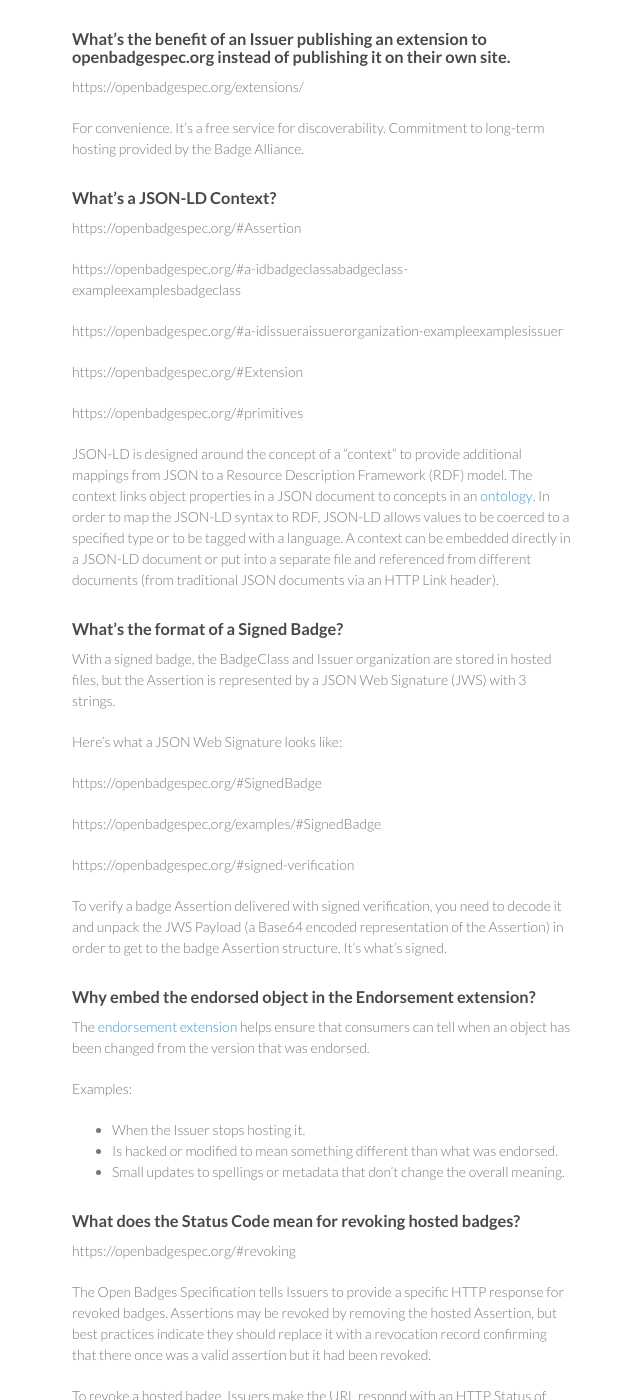
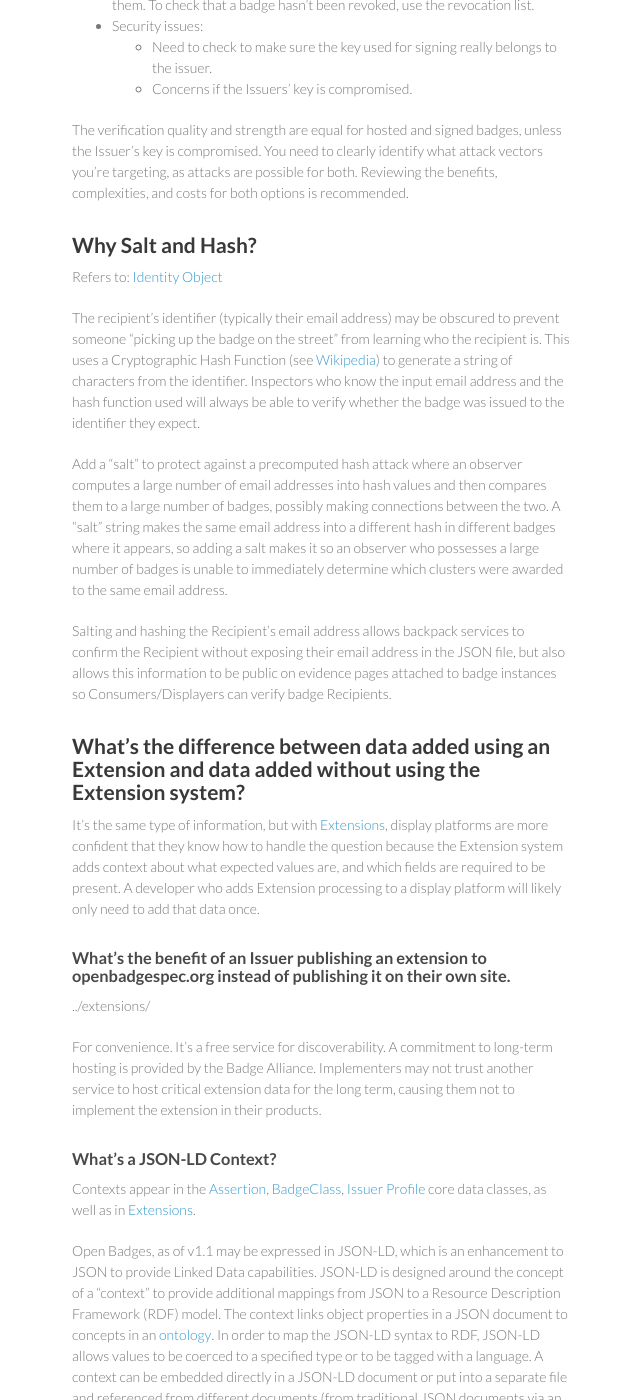
Before and after one commit to 1EdTech/openbadges-specification, a Jekyll site: the page built from faq/index.md, in a window 1280 px wide and 1400 px high, scrolled down 3392 px. Shown: the whole window, without its empty margins (498-1138 px from the left). Built offline with Jekyll 4.4.1, drawn with Linux system fonts in a browser that asks for light colours; some of the changed text lies outside the part shown.

Commit message:
Merges ottonomy/#3 from ccrytzer. Adds initial content to the non-technical FAQ page.

```diff
--- a/faq/index.md
+++ b/faq/index.md
@@ -6,31 +6,37 @@ layout: page
 ---
 # {{ page.title }}
 
-This guide was written for non-technical audiences as a companion to the Open Badges Technical Specification version 1.1.
+This guide was written for non-technical audiences as a companion to the Open Badges Technical Specification version 1.1. Thanks to [IMS Global](https://www.imsglobal.org/) for arranging contributions. This is an evolving document. Contributions welcome via filing an issue or pull request on the [openbadges-specification](https://github.com/openbadges/openbadges-specification) repository.
 
-## **What are the differences of BadgeClass vs. Assertion vs. Evidence?**
+*Authors*:
+Chris Crytzer, Badge Alliance
+Steve Gance, Washington State Board for Community and Technical Colleges
+
+## What are the differences between BadgeClass vs. Assertion vs. Evidence?
 
 There are three core data classes defined by the Open Badges Specification, and three main types of external metadata URLs.
 
 ### Badge Objects
-The [BadgeClass](https://openbadgespec.org/#BadgeClass) describes a particular defined achievement and points to the Issuer who defined it with its issuer property.
+The [BadgeClass](../#BadgeClass) describes a particular defined achievement and points to the Issuer who defined it with its issuer property.
 
-An [Assertion](http://openbadgespec.org/#Assertion) contains information about a single Recipient’s achievement of a BadgeClass and similarly points to the BadgeClass’s identifying ID with the “badge” property.
+An [Assertion](../#Assertion) contains information about a single Recipient’s achievement of a BadgeClass and similarly points to the BadgeClass’s identifying ID with the “badge” property.
 
-The [Issuer](https://openbadgespec.org/#Issuer) is uniquely identified by a Linked Data ID (which takes the form of an Internationalized Resource Identifier, specifically a URI).
+The [Issuer Profile](../#Issuer) is uniquely identified by a Linked Data ID (which takes the form of an Internationalized Resource Identifier, specifically a URI).
 
 ### External Metadata URLs
-[Evidence](https://openbadgespec.org/#evidence) is linked as a URL from an Assertion. It is assumed to be human-readable, meaning that a person must view and interpret the response from the evidence URL.
+[Evidence](../#evidence) is linked as a URL from an Assertion. It is assumed to be human-readable, meaning that a person must view and interpret the response from the evidence URL.
 
-[Criteria](https://openbadgespec.org/#criteria) is linked as a URL from a BadgeClass. It is the human-readable record of what must be done to earn the badge. Machines are assumed to be unable to fully interpret the response from the criteria URL.
+[Criteria](../#criteria) is linked as a URL from a BadgeClass. It is the human-readable record of what must be done to earn the badge. Machines are assumed to be unable to fully interpret the response from the criteria URL.
 
-An [Alignment URL](https://openbadgespec.org/#Alignment) is the canonical identifier for an objective targeted by a BadgeClass, such as an element of an educational standard, or a competency definition used by multiple organizations. The response from this URL is not assumed to be machine-interpretable.
+An [Alignment URL](../#Alignment) is the canonical identifier for an objective targeted by a BadgeClass, such as an element of an educational standard, or a competency definition used by multiple organizations. The response from this URL is not assumed to be machine-interpretable.
 
-Insert image
+Here's an image showing how these pieces fit together in the current (v1.1) specification:
+
+![The three core Open Badges data classes and associated linked documents](../images/core-badge-elements-faq.png)
 
 ## Baking
 
-https://openbadgespec.org/#badge-baking
+Refers to: [Badge Baking Specification](../baking/)
 
 ### How/when does the information in a baked badge get extracted?
 
@@ -49,123 +55,117 @@ On a local machine, to extract the Assertion data from an existing baked badge,
 
 The Open Badges community is looking into more easily-accessible options to ensure that badge inspectors know when they are encountering Open Badges and have quick access to the functions that open badges afford.
 
-### What does Verification measure? What doesn't it measure?
+## What does Verification measure? What doesn't it measure?
 
-https://openbadgespec.org/#hosted-verification
+Refers to: [Hosted Verification](../#hosted-verification)
 
 Verifying Open Badges Assertions involves checking the JSON structure to ensure that the data conforms to the Open Badges Specification, that it was issued by the expected entity and awarded to the expected entity, that you have the most up-to-date representation of the metadata, and that it hasn’t been revoked. There are two main branches of verification techniques outlined in the specification: hosted and signed verification.
 
 Current weaknesses with verification systems and the spec vary by verifying application, but include:
 
-+ Not checking to ensure Assertion, BadgeClass, and Issuer were published by the same entity.
-+ For signed Assertions, the spec doesn’t currently allow Issuers to declare a public key in the most meaningful location. Currently, the location of the public key is in the signed Assertion. A goal for the next release of the spec is to make the public key a property of the Issuer Profile.
+* Not checking to ensure Assertion, BadgeClass, and Issuer were published by the same entity.
+* For signed Assertions, the spec doesn’t currently allow Issuers to declare a public key in the most meaningful location. Currently, the location of the public key is in the signed Assertion. A goal for the next release of the spec is to make the public key a property of the Issuer Profile.
 
 The Badge Alliance Standard Working Group is working to improve the specification to strengthen signed Assertions.
 
-### What's the difference between Hosted and Signed badges?
+### What's the difference between Hosted and Signed verification?
 
-https://openbadgespec.org/#hosted-badges-a-idhostedbadgea
+Refers to: [Badge Verification](../#badge-verification)
 
-**Hosted badges**
-+ A full version of the badge resides on the web (hosting a JSON version).
-+ The Issuer doesn’t need to maintain records of each issuance of the badge. The Assertion can be verified at the stated URL. Awarding badges are instances of the BadgeClass:
- + Issuer profile = one URL
- + BadgeClass = one URL
- + Assertion file = one URL (specific to the Recipient)
-+ The majority of badges being issued are hosted Assertions, which don't require key management and are generally considered safer.
-+ Security concerns with hosting:
- + Portable references to files (instances) don’t take "source of truth" with it, but instead carry a link to it.
+**Hosted badges**:
 
-**Signed badges**
-+ The Issuer profile is hosted (indicating Issuer ownership) = one URL
-+ The BadgeClass is also hosted = one URL
-+ The Assertion class isn’t hosted. Need to do key management:
- + The Assertion is baked into a portable image file with a digital signature that has a public key. Data is verified with a private key.
- + Assertion is the source of truth. The Recipient possesses the Assertion.
-+ Portable even if the server goes down and is more resilient to servers failing.
-+ Very few Issuers are using signed Assertions. Sometimes used when awarding a significant number of badges if the Issuer knows it won’t need to revoke them. To check that a badge hasn’t been revoked, use the revocation list.
-+ Security issues:
- + Need to check to see if the badge is original and not tampered with.
- + Concerns if the Issuers' key is compromised.
+* A full version of the badge resides on the web (hosting a JSON version of each badge object, Assertion, BadgeClass, and Issuer).
+* The Issuer doesn’t need to maintain records of each issuance of the badge. The Assertion can be verified at the URL provided in the [verification object](../#VerificationObject). Awarding badges are instances of the BadgeClass:
+  - Issuer profile = one URL
+  - BadgeClass = one URL
+  - Assertion file = one URL (specific to the Recipient)
+* The majority of badges being issued are hosted Assertions, which don't require key management and are generally considered safer.
+* Security concerns with hosting:
+  - Portable references to files (instances) don’t take "source of truth" with it, but instead carry a link to it, so portable versions may not be assumed to be correct.
+  - Hosted files may change after scanning by a verification service, and there are no mechanisms to determine when reverification should be performed.
+  - Hosted servers may become unavailable over time, rendering badges unverifiable.
+
+**Signed badges**:
+
+* The Issuer profile is hosted (indicating Issuer ownership) = one URL
+* The BadgeClass is also hosted = one URL
+* The Assertion class isn’t hosted. Need to do key management:
+  - The Assertion is baked into a portable image file with a digital signature that has a public key. Data is verified with a private key.
+  - Assertion is the source of truth. The Recipient possesses the Assertion.
+* Portable even if the server goes down and is more resilient to servers failing.
+* Very few Issuers are using signed Assertions. Sometimes used when awarding a significant number of badges if the Issuer knows it won’t need to revoke them. To check that a badge hasn’t been revoked, use the revocation list.
+* Security issues:
+  - Need to check to make sure the key used for signing really belongs to the issuer.
+  - Concerns if the Issuers' key is compromised.
 
 The verification quality and strength are equal for hosted and signed badges, unless the Issuer's key is compromised. You need to clearly identify what attack vectors you're targeting, as attacks are possible for both. Reviewing the benefits, complexities, and costs for both options is recommended.
 
-### Why Salt and Hash?
+## Why Salt and Hash?
 
-https://openbadgespec.org/#a-ididentityobjectaidentityobject
+Refers to: [Identity Object](../#a-ididentityobjectaidentityobject)
 
-Add salt to protect against a hash attack. Always salt hashes for protecting against some attacks.
+The recipient's identifier (typically their email address) may be obscured to prevent someone "picking up the badge on the street" from learning who the recipient is. This uses a Cryptographic Hash Function (see [Wikipedia](https://en.wikipedia.org/wiki/Cryptographic_hash_function)) to generate a string of characters from the identifier. Inspectors who know the input email address and the hash function used will always be able to verify whether the badge was issued to the identifier they expect.
 
-Salt for hashing the Recipient’s email address allows backpack services to confirm the Recipient without exposing his/her email address in the JSON file, but also allows this information to be public on evidence pages attached to badge instances so Consumers/Displayers can verify badge Recipients.
+Add a "salt" to protect against a precomputed hash attack where an observer computes a large number of email addresses into hash values and then compares them to a large number of badges, possibly making connections between the two. A "salt" string makes the same email address into a different hash in different badges where it appears, so adding a salt makes it so an observer who possesses a large number of badges is unable to immediately determine which clusters were awarded to the same email address.
 
-By salting hashes, the information is more secure and less susceptible to hacking. Salt helps randomize the hashed text even more.
+Salting and hashing the Recipient’s email address allows backpack services to confirm the Recipient without exposing their email address in the JSON file, but also allows this information to be public on evidence pages attached to badge instances so Consumers/Displayers can verify badge Recipients.
 
-### What's the difference between data added using an Extension and data added without using the Extension system?
+## What's the difference between data added using an Extension and data added without using the Extension system?
 
-It’s the same type of information but with [Extensions](https://openbadgespec.org/extensions/#), display platforms are more confident that they know how to handle the question because the Extension system adds context about what expected values are, and which fields are required to be present. A developer who adds Extension processing to a display platform will likely only need to add that data once.
+It’s the same type of information, but with [Extensions](../extensions/#), display platforms are more confident that they know how to handle the question because the Extension system adds context about what expected values are, and which fields are required to be present. A developer who adds Extension processing to a display platform will likely only need to add that data once.
 
 ### What’s the benefit of an Issuer publishing an extension to openbadgespec.org instead of publishing it on their own site.
 
-https://openbadgespec.org/extensions/
+../extensions/
 
-For convenience. It’s a free service for discoverability. Commitment to long-term hosting provided by the Badge Alliance.
+For convenience. It’s a free service for discoverability. A commitment to long-term hosting is provided by the Badge Alliance. Implementers may not trust another service to host critical extension data for the long term, causing them not to implement the extension in their products.
 
 ### What's a JSON-LD Context?
 
-https://openbadgespec.org/#Assertion
+Contexts appear in the [Assertion](../#Assertion), [BadgeClass](../#BadgeClass), [Issuer Profile](../#Issuer) core data classes, as well as in [Extensions](../Extension).
 
-https://openbadgespec.org/#a-idbadgeclassabadgeclass-exampleexamplesbadgeclass
+Open Badges, as of v1.1 may be expressed in JSON-LD, which is an enhancement to JSON to provide Linked Data capabilities. JSON-LD is designed around the concept of a "context" to provide additional mappings from JSON to a Resource Description Framework (RDF) model. The context links object properties in a JSON document to concepts in an [ontology](https://en.wikipedia.org/wiki/Ontology_(information_science)). In order to map the JSON-LD syntax to RDF, JSON-LD allows values to be coerced to a specified type or to be tagged with a language. A context can be embedded directly in a JSON-LD document or put into a separate file and referenced from different documents (from traditional JSON documents via an HTTP Link header).
 
-https://openbadgespec.org/#a-idissueraissuerorganization-exampleexamplesissuer
+## What’s the format of a Signed Badge?
 
-https://openbadgespec.org/#Extension
-
-https://openbadgespec.org/#primitives
-
-JSON-LD is designed around the concept of a "context" to provide additional mappings from JSON to a Resource Description Framework (RDF) model. The context links object properties in a JSON document to concepts in an [ontology](https://en.wikipedia.org/wiki/Ontology_(information_science)). In order to map the JSON-LD syntax to RDF, JSON-LD allows values to be coerced to a specified type or to be tagged with a language. A context can be embedded directly in a JSON-LD document or put into a separate file and referenced from different documents (from traditional JSON documents via an HTTP Link header).
-
-### What’s the format of a Signed Badge?
-
-With a signed badge, the BadgeClass and Issuer organization are stored in hosted files, but the Assertion is represented by a JSON Web Signature (JWS) with 3 strings.
+With a signed badge, the BadgeClass and Issuer organization are stored in hosted files, but the Assertion is represented by a JSON Web Signature (JWS) with 3 strings. A signed Assertion may be baked into an image.
 
 Here’s what a JSON Web Signature looks like:
 
-https://openbadgespec.org/#SignedBadge
+[Signed Badge](../#SignedBadge)
+[Signed Badge Example](../examples/#SignedBadge)
 
-https://openbadgespec.org/examples/#SignedBadge
+Refers to: [Signed Verification](../#signed-verification)
 
-https://openbadgespec.org/#signed-verification
+To verify a badge Assertion delivered with signed verification, you need to decode it and unpack the JWS Payload (a Base64 encoded representation of the Assertion) in order to get to the badge Assertion structure. Then, the BadgeClass and Issuer Profile structures may be retrieved over HTTP.
 
-To verify a badge Assertion delivered with signed verification, you need to decode it and unpack the JWS Payload (a Base64 encoded representation of the Assertion) in order to get to the badge Assertion structure. It’s what’s signed.
-
-### Why embed the endorsed object in the Endorsement extension?
-
-The [endorsement extension](https://openbadgespec.org/extensions/#a-nameendorsementaendorsement) helps ensure that consumers can tell when an object has been changed from the version that was endorsed.
+## Why embed the endorsed object in the Endorsement extension?
+The [endorsement extension](../extensions/#Endorsement) helps ensure that consumers can tell when an object has been changed from the version that was endorsed.
 
 Examples:
 
-+ When the Issuer stops hosting it.
-+ Is hacked or modified to mean something different than what was endorsed.
-+ Small updates to spellings or metadata that don’t change the overall meaning.
+* When the Issuer stops hosting it.
+* Is hacked or modified to mean something different than what was endorsed.
+* Small updates to spellings or metadata that don’t change the overall meaning.
 
-### What does the Status Code mean for revoking hosted badges?
+## What does the HTTP Status Code mean for revoking hosted badges?
 
-https://openbadgespec.org/#revoking
+Refers to: [Revoking Badges](../#revoking)
 
 The Open Badges Specification tells Issuers to provide a specific HTTP response for revoked badges. Assertions may be revoked by removing the hosted Assertion, but best practices indicate they should replace it with a revocation record confirming that there once was a valid assertion but it had been revoked.
 
-To revoke a hosted badge, Issuers make the URL respond with an HTTP Status of 410 GONE. This indicates a revoked badge Assertion resource.
+To revoke a hosted badge, Issuers make the URL respond with an HTTP Status of `410 GONE`. This indicates a revoked badge Assertion resource.
 
-### What’s the difference between a TypeValidation and FrameValidation?
-
+## What’s the difference between a TypeValidation and FrameValidation?
+Refers to [Extension Validation](../#validation-a-idvalidationa)
 For Extensions, there are two methods an extension author can use to help a validator extract the appropriate section of the extended badge object to test against the extension’s defined JSON-schema.
 
-+ TypeValidation instructs a validator to locate the section of the badge marked with the type indicated.
-+ FrameValidation provides a JSON-LD frame, which when applied to the incoming badge object, returns a specific subset of the input data in the expected format. See the [JSON-LD Framing](http://json-ld.org/spec/latest/json-ld-framing/) specification.
+* TypeValidation instructs a validator to locate the section of the badge marked with the type indicated.
+* FrameValidation provides a JSON-LD frame, which when applied to the incoming badge object, returns a specific subset of the input data in the expected format. See the [JSON-LD Framing](http://json-ld.org/spec/latest/json-ld-framing/) specification.
 
 TypeValidation is generally considered to be easier for a new extension author to understand, but FrameValidation may be easier to get predictable results.
 
-### How does one contribute to the spec? A pull request? What's that?
+## How does one contribute to the spec? A pull request? What's that?
 
 Join the [Badge Alliance Standard Working Group](https://groups.google.com/forum/#!forum/openbadges-dev) to participate in the continuing development of the Open Badges Technical Specification.
 
@@ -173,7 +173,7 @@ Official proposals are made by contributing a pull request on GitHub. Pull reque
 
 Go to the [Open Badges spec repository](https://github.com/openbadges/openbadges-specification), then fork the code, modify it, and save it back to your forked repository. Submit a pull request to the origin repository master branch to initiate a review of the proposed changes.
 
-Once a pull request is sent, interested parties can review the set of changes and discuss potential modifications before deciding whether and how to integrate them.
+Once a pull request is sent, interested parties can review the set of changes and discuss potential modifications before deciding whether and how to integrate them. The Standard Working Group makes a call for consensus, and if successful, merges the proposed changes.
 
 [More info on Contributing to Open Source on GitHub](https://guides.github.com/activities/contributing-to-open-source/)
 
```
Also changed, not shown: images/core-badge-elements-faq.png (added).
